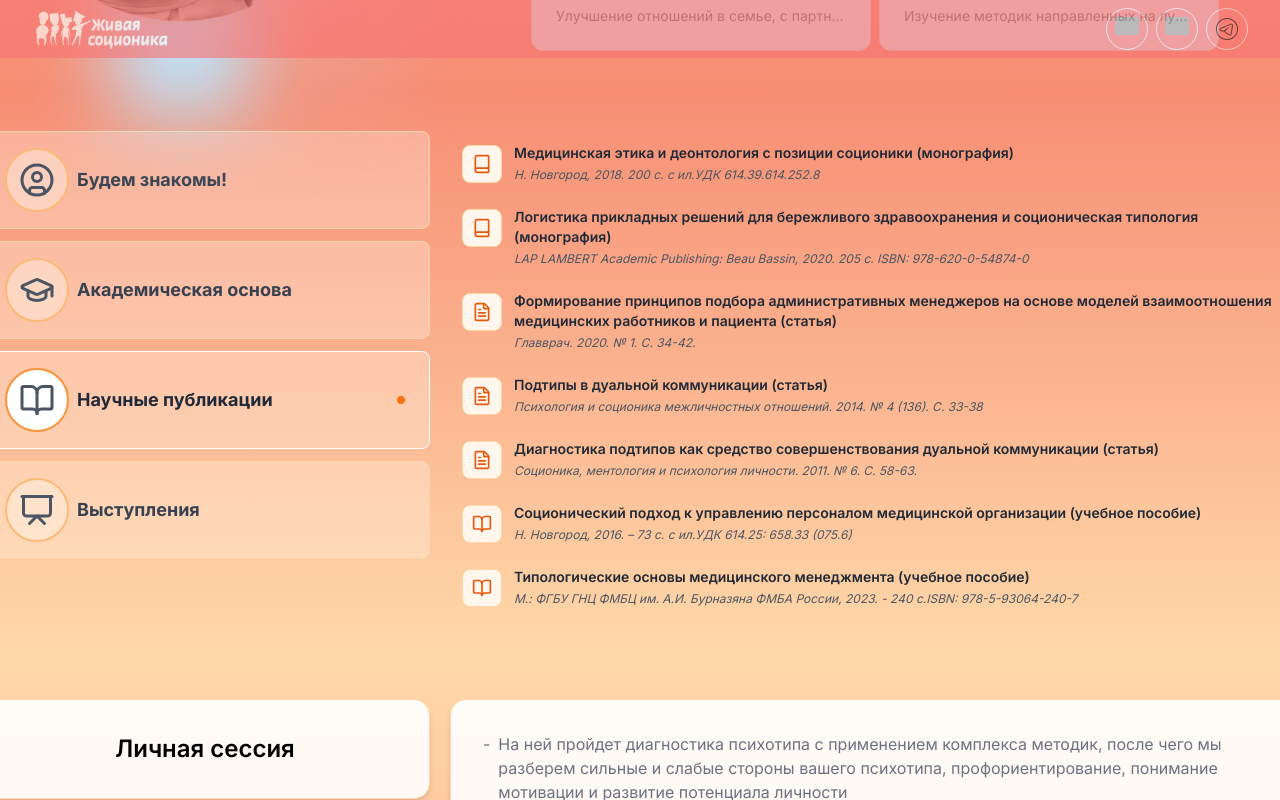
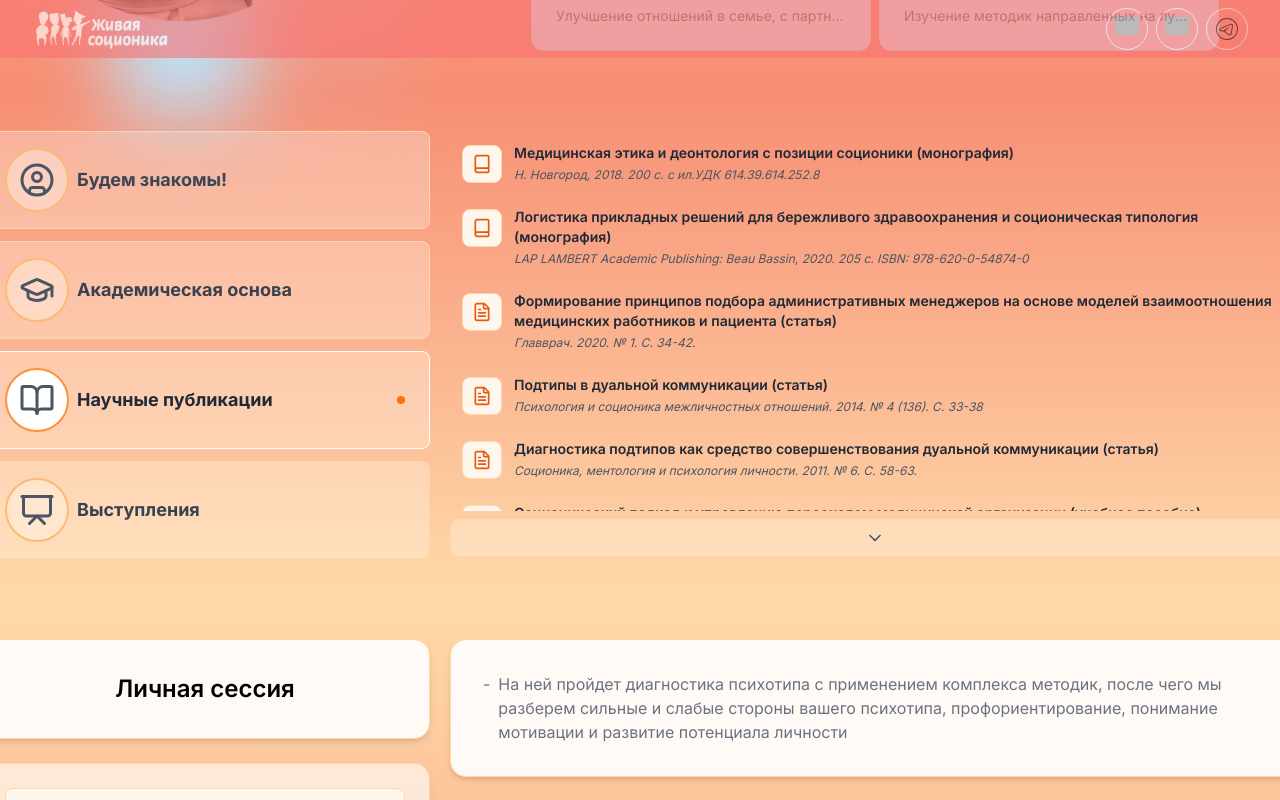
Before and after one commit to vsevolodberdutin/ls-private, a Next.js app: page / in a window 1280 px wide. Both pictures are taken after a click on the button "Научные публикации". Built offline with nearby package versions, Linux system fonts and the light colour scheme; grey boxes are pictures that could not be loaded; what tw-elements would draw is missing.

Commit message:
redesign conferense list

```diff
--- a/src/app/components/TabSystem/TabContainer.tsx
+++ b/src/app/components/TabSystem/TabContainer.tsx
@@ -1,6 +1,7 @@
 'use client'
 
-import React, { useState, ReactNode } from 'react'
+import React, { useState, ReactNode, useRef } from 'react'
+import { ChevronUp, ChevronDown } from 'lucide-react'
 
 export interface TabConfig {
   id: string
@@ -24,6 +25,12 @@ export const TabContainer: React.FC<TabContainerProps> = ({
 
   const activeTabContent = tabs.find((tab) => tab.id === activeTab)?.content
 
+  // Calculate total height of left side buttons
+  const buttonHeight = 98 // approximate height per button
+  const gap = 12 // gap-3 = 12px
+  const totalLeftHeight = tabs.length * buttonHeight + (tabs.length - 1) * gap
+  const minHeight = 4 * buttonHeight + 3 * gap // Height of 4 buttons
+
   return (
     <div className="h-fit w-svw px-10 py-10 grid grid-cols-1 lg:grid-cols-[450px_850px] justify-center items-start gap-5">
       {/* Left side: Vertical tab buttons */}
@@ -40,8 +47,15 @@ export const TabContainer: React.FC<TabContainerProps> = ({
         ))}
       </div>
 
-      {/* Right side: Tab content panel */}
-      <TabPanel>{activeTabContent}</TabPanel>
+      {/* Right side: Tab content panel with fixed height */}
+      <div
+        style={{
+          height: `${totalLeftHeight}px`,
+          minHeight: `${minHeight}px`,
+        }}
+      >
+        <TabPanel>{activeTabContent}</TabPanel>
+      </div>
     </div>
   )
 }
@@ -118,7 +132,105 @@ interface TabPanelProps {
 }
 
 const TabPanel: React.FC<TabPanelProps> = ({ children }) => {
+  const scrollContainerRef = useRef<HTMLDivElement>(null)
+  const [showUpButton, setShowUpButton] = useState(false)
+  const [showDownButton, setShowDownButton] = useState(false)
+
+  // Check scroll position and content scrollability
+  const checkScroll = () => {
+    if (scrollContainerRef.current) {
+      const container = scrollContainerRef.current
+      const isScrollable = container.scrollHeight > container.clientHeight
+
+      if (!isScrollable) {
+        setShowUpButton(false)
+        setShowDownButton(false)
+        return
+      }
+
+      const scrollTop = container.scrollTop
+      const maxScroll = container.scrollHeight - container.clientHeight
+
+      // Show up button if not at top
+      setShowUpButton(scrollTop > 0)
+      // Show down button if not at bottom
+      setShowDownButton(scrollTop < maxScroll - 1)
+    }
+  }
+
+  // Check scrollability on mount and content change
+  React.useEffect(() => {
+    checkScroll()
+    const timer = setTimeout(checkScroll, 100)
+    return () => clearTimeout(timer)
+  }, [children])
+
+  const scrollUp = () => {
+    if (scrollContainerRef.current) {
+      const container = scrollContainerRef.current
+      const scrollAmount = 200
+      container.scrollTo({
+        top: Math.max(0, container.scrollTop - scrollAmount),
+        behavior: 'smooth',
+      })
+      // Update button visibility after scroll
+      setTimeout(checkScroll, 300)
+    }
+  }
+
+  const scrollDown = () => {
+    if (scrollContainerRef.current) {
+      const container = scrollContainerRef.current
+      const scrollAmount = 200
+      const maxScroll = container.scrollHeight - container.clientHeight
+      container.scrollTo({
+        top: Math.min(maxScroll, container.scrollTop + scrollAmount),
+        behavior: 'smooth',
+      })
+      // Update button visibility after scroll
+      setTimeout(checkScroll, 300)
+    }
+  }
+
+  const upButtonHeight = showUpButton ? 48 : 0
+  const downButtonHeight = showDownButton ? 48 : 0
+  const totalButtonHeight = upButtonHeight + downButtonHeight
+
   return (
-    <div className="grid gap-0.5 rounded-xl animate-fadeIn">{children}</div>
+    <div className="flex flex-col h-full">
+      {/* Scroll Up Button */}
+      {showUpButton && (
+        <button
+          onClick={scrollUp}
+          className="w-full py-2 bg-orange-50/30 border border-orange-200 hover:bg-orange-100/40 rounded-lg mb-2 flex items-center justify-center transition-colors duration-200"
+          aria-label="Scroll up"
+        >
+          <ChevronUp className="w-5 h-5 text-gray-600" />
+        </button>
+      )}
+
+      {/* Scrollable Content */}
+      <div
+        ref={scrollContainerRef}
+        onScroll={checkScroll}
+        className="flex-1 overflow-y-auto rounded-xl animate-fadeIn scrollbar-hide"
+        style={{
+          maxHeight: `calc(100% - ${totalButtonHeight}px)`,
+        }}
+      >
+        {children}
+      </div>
+
+      {/* Scroll Down Button */}
+      {showDownButton && (
+        <button
+          onClick={scrollDown}
+          className="w-full py-2 bg-orange-50/30 border border-orange-200 hover:bg-orange-100/40 rounded-lg mt-2 flex items-center justify-center transition-colors duration-200"
+          aria-label="Scroll down"
+        >
+          <ChevronDown className="w-5 h-5 text-gray-600" />
+        </button>
+      )}
+    </div>
   )
 }
--- a/src/app/globals.css
+++ b/src/app/globals.css
@@ -78,3 +78,13 @@ main {
 .animate-fadeIn {
   animation: fadeIn 0.3s ease-in-out;
 }
+
+/* Hide scrollbar utility class */
+.scrollbar-hide {
+  scrollbar-width: none; /* Firefox */
+  -ms-overflow-style: none; /* IE and Edge */
+}
+
+.scrollbar-hide::-webkit-scrollbar {
+  display: none; /* Chrome, Safari, Opera */
+}
```
Also changed, not shown: 1 other file (tests, documents, lock files or other folders).
